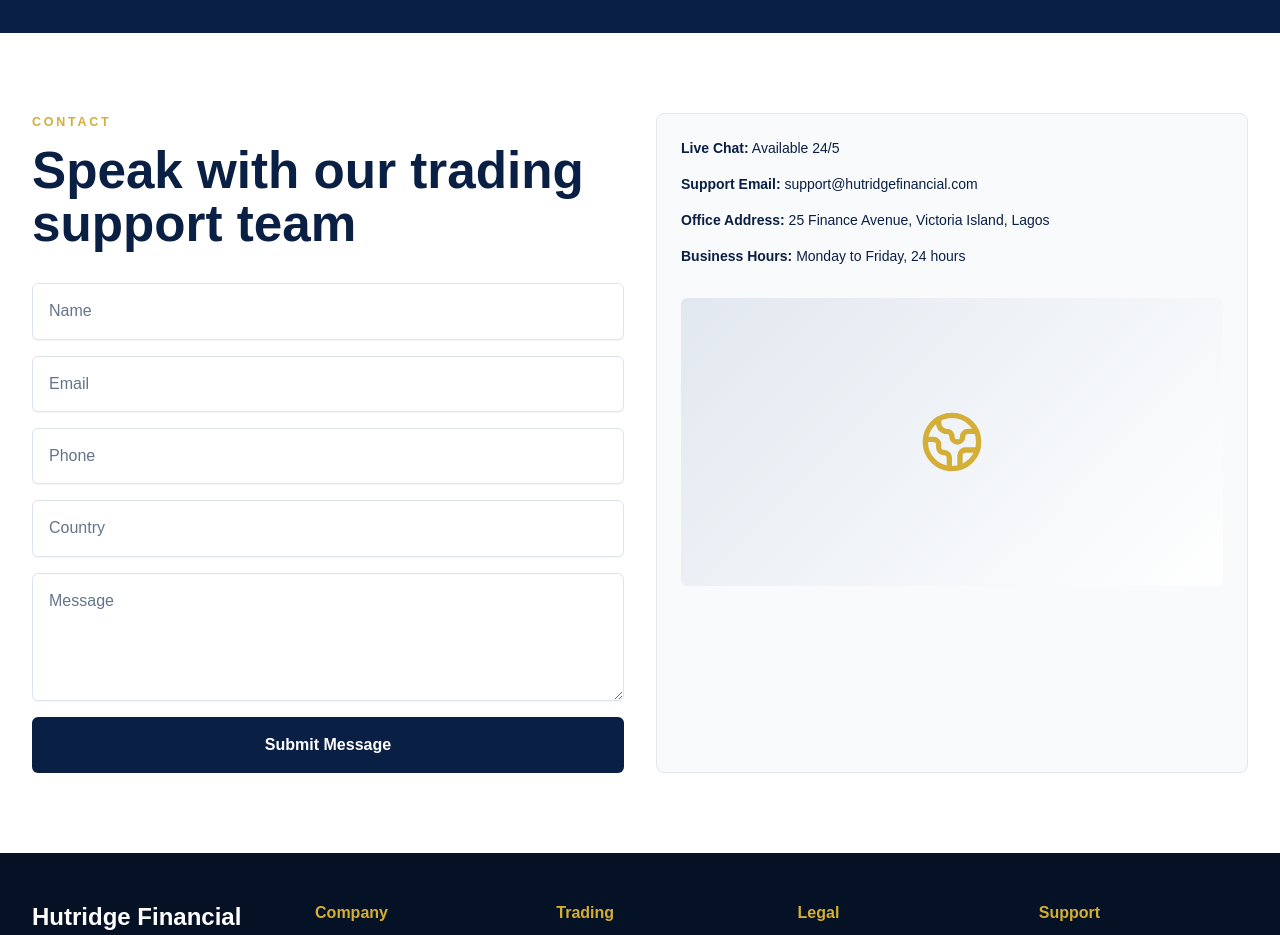
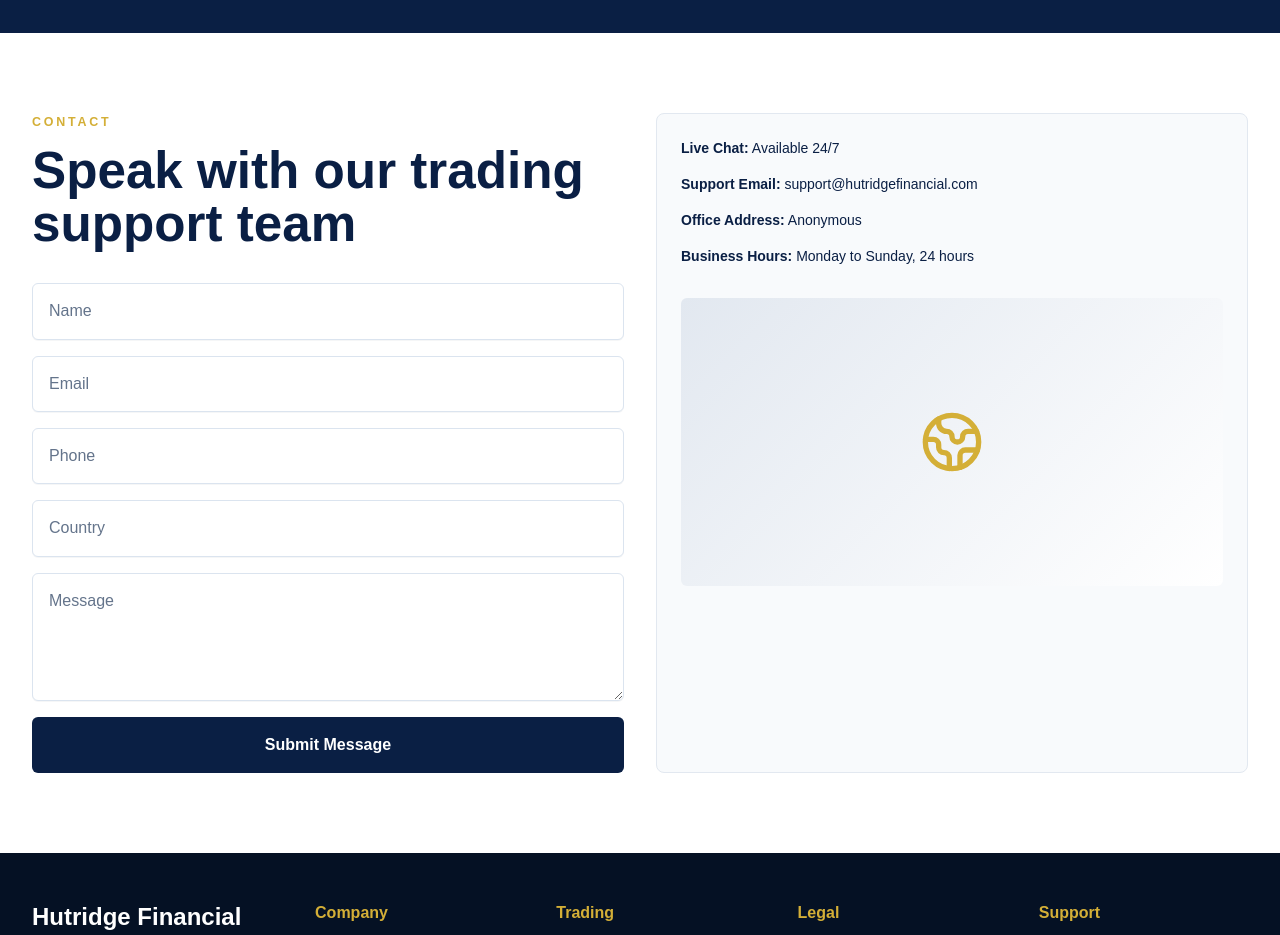
Before and after one commit to bigjosie6-cell/apexmarket, a Next.js app: page / in a window 1280 px wide. Shown: the part 7620-8555 px from the top of the page. Built offline with nearby package versions, Linux system fonts and the light colour scheme.

Commit message:
Update contact availability details

```diff
--- a/src/app/page.tsx
+++ b/src/app/page.tsx
@@ -645,10 +645,10 @@ export default function Home() {
         </div>
         <div className="rounded-lg border border-slate-200 bg-slate-50 p-6 dark:border-white/10 dark:bg-white/5">
           <div className="grid gap-4 text-sm">
-            <p><strong>Live Chat:</strong> Available 24/5</p>
+            <p><strong>Live Chat:</strong> Available 24/7</p>
             <p><strong>Support Email:</strong> support@hutridgefinancial.com</p>
-            <p><strong>Office Address:</strong> 25 Finance Avenue, Victoria Island, Lagos</p>
-            <p><strong>Business Hours:</strong> Monday to Friday, 24 hours</p>
+            <p><strong>Office Address:</strong> Anonymous</p>
+            <p><strong>Business Hours:</strong> Monday to Sunday, 24 hours</p>
           </div>
           <div className="mt-8 grid h-72 place-items-center rounded-md bg-[linear-gradient(135deg,#e2e8f0,#ffffff)] text-slate-500 dark:bg-[linear-gradient(135deg,#0A1F44,#111827)] dark:text-slate-300">
             <Globe2 className="size-16 text-gold" />
```
